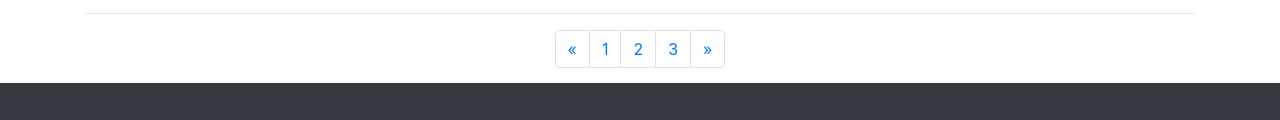
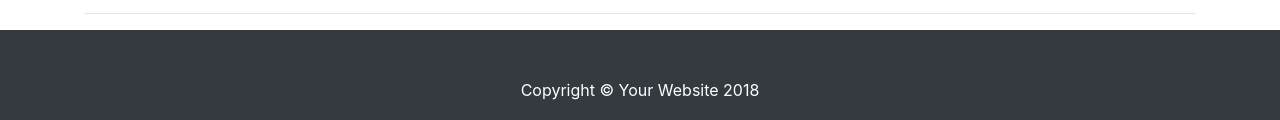
Before and after one commit to AnthonyMojica/AnthonyMojica.github.io, a website: page index.html in a window 1280 px wide. Shown: the part 1184-1304 px from the top of the page. Drawn offline with Linux system fonts and the light colour scheme.

Commit message:
removed pages at the bottom

```diff
--- a/index.html
+++ b/index.html
@@ -8,7 +8,7 @@
     <meta name="description" content="">
     <meta name="author" content="">
 
-    <title>1 Col Portfolio - Start Bootstrap Template</title>
+    <title>Anthony Mojica Portfolio</title>
 
     <!-- Bootstrap core CSS -->
     <link href="vendor/bootstrap/css/bootstrap.min.css" rel="stylesheet">
@@ -102,29 +102,29 @@
       <hr>
 
       <!-- Pagination -->
-      <ul class="pagination justify-content-center">
-        <li class="page-item">
-          <a class="page-link" href="#" aria-label="Previous">
-            <span aria-hidden="true">&laquo;</span>
-            <span class="sr-only">Previous</span>
-          </a>
-        </li>
-        <li class="page-item">
-          <a class="page-link" href="#">1</a>
-        </li>
-        <li class="page-item">
-          <a class="page-link" href="#">2</a>
-        </li>
-        <li class="page-item">
-          <a class="page-link" href="#">3</a>
-        </li>
-        <li class="page-item">
-          <a class="page-link" href="#" aria-label="Next">
-            <span aria-hidden="true">&raquo;</span>
-            <span class="sr-only">Next</span>
-          </a>
-        </li>
-      </ul>
+      <!-- <ul class="pagination justify-content-center"> -->
+        <!-- <li class="page-item"> -->
+          <!-- <a class="page-link" href="#" aria-label="Previous"> -->
+            <!-- <span aria-hidden="true">&laquo;</span> -->
+            <!-- <span class="sr-only">Previous</span> -->
+          <!-- </a> -->
+        <!-- </li> -->
+        <!-- <li class="page-item"> -->
+          <!-- <a class="page-link" href="#">1</a> -->
+        <!-- </li> -->
+        <!-- <li class="page-item"> -->
+          <!-- <a class="page-link" href="#">2</a> -->
+        <!-- </li> -->
+        <!-- <li class="page-item"> -->
+          <!-- <a class="page-link" href="#">3</a> -->
+        <!-- </li> -->
+        <!-- <li class="page-item"> -->
+          <!-- <a class="page-link" href="#" aria-label="Next"> -->
+            <!-- <span aria-hidden="true">&raquo;</span> -->
+            <!-- <span class="sr-only">Next</span> -->
+          <!-- </a> -->
+        <!-- </li> -->
+      <!-- </ul> -->
 
     </div>
     <!-- /.container -->
```
